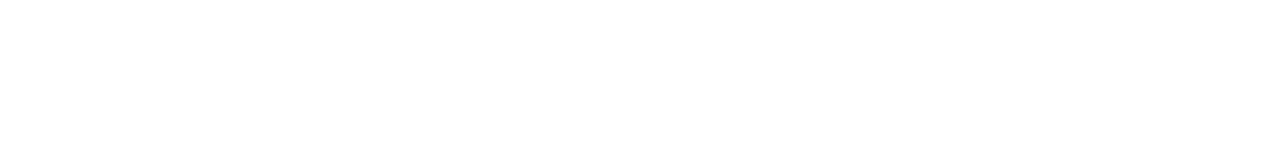
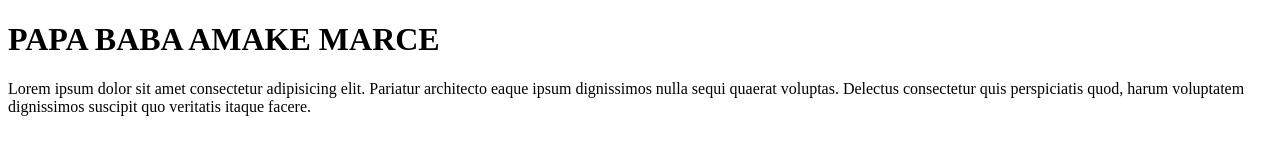
Before and after one commit to Rayat41/papa-baba, a plain HTML site: page index.html in a window 1280 px wide. Drawn offline with Linux system fonts and the light colour scheme.

Commit message:
papa nana

```diff
--- a/index.html
+++ b/index.html
@@ -8,6 +8,12 @@
 </head>
 
 <body>
+  <div>
+    <h1>PAPA BABA AMAKE MARCE</h1>
+    <p>Lorem ipsum dolor sit amet consectetur adipisicing elit. Pariatur architecto eaque ipsum dignissimos nulla sequi
+      quaerat voluptas. Delectus consectetur quis perspiciatis quod, harum voluptatem dignissimos suscipit quo veritatis
+      itaque facere.</p>
+  </div>
 
 </body>
 
```
